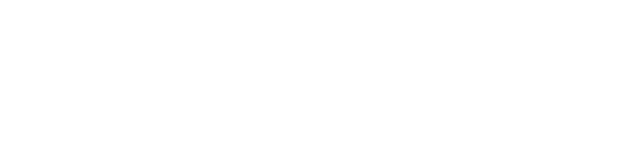
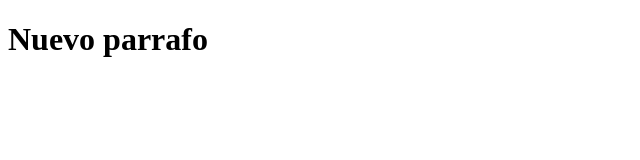
Before and after one commit to OrtegaWill/PruebaRepositorio, a plain HTML site: page index.html in a window 1280 px wide. Shown: the whole page, without its empty margins (0-640 px from the left). Drawn offline with Linux system fonts and the light colour scheme.

Commit message:
Se agrega h1

```diff
--- a/index.html
+++ b/index.html
@@ -7,6 +7,6 @@
     <title>Document</title>
 </head>
 <body>
-
+    <h1>Nuevo parrafo</h1>
 </body>
 </html>
```
